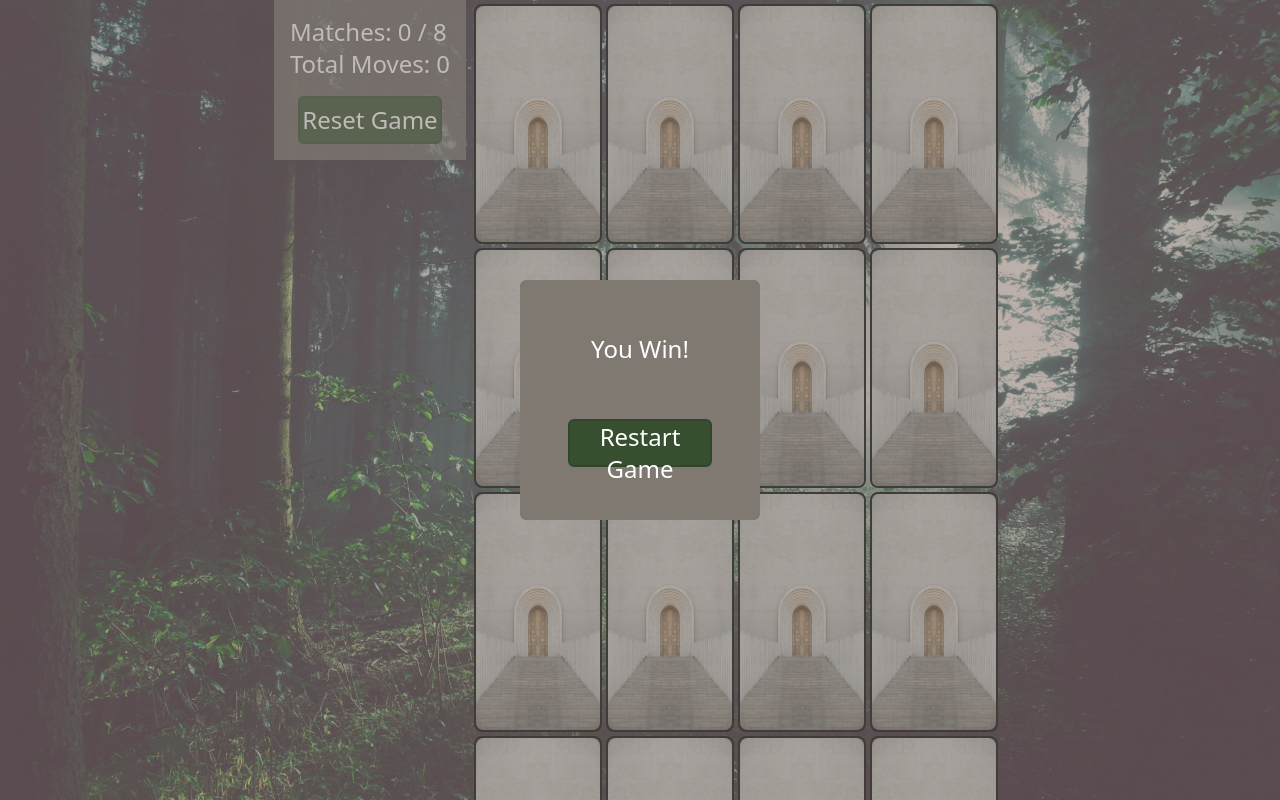
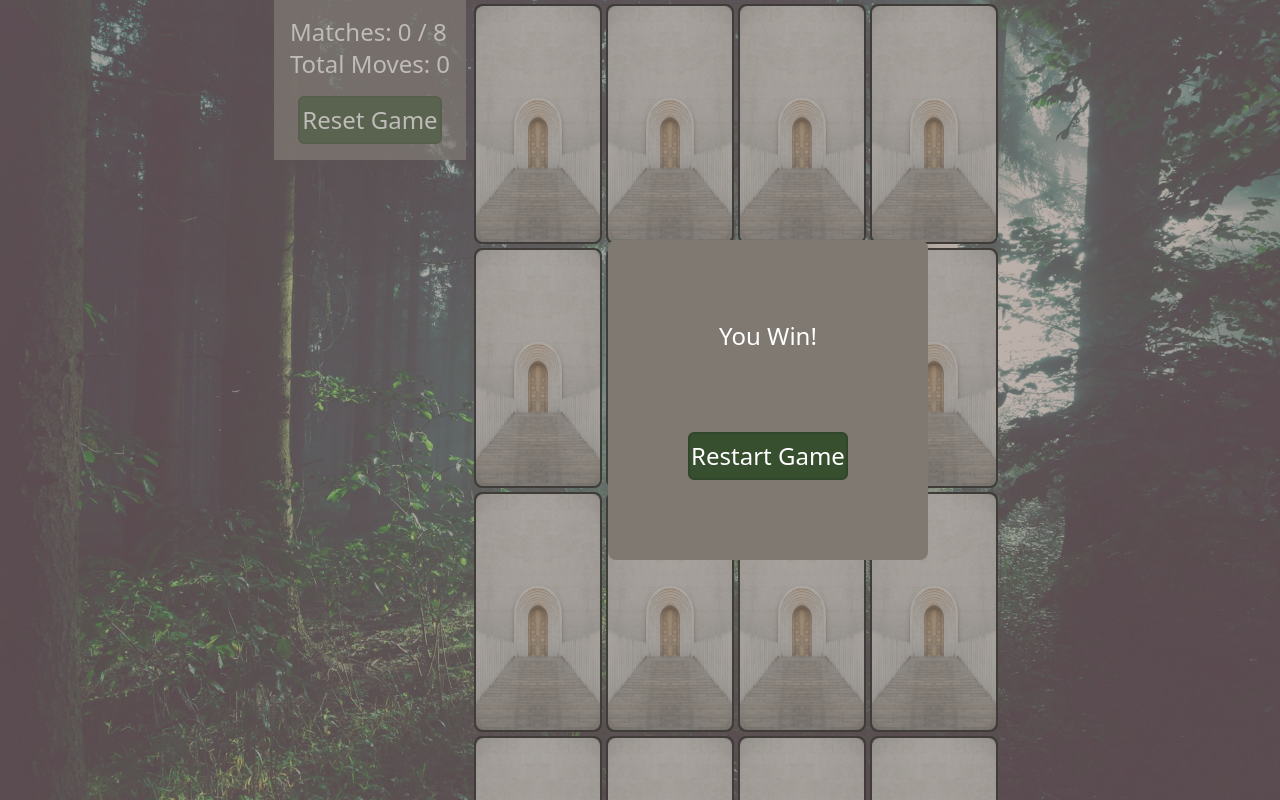
Before and after one commit to Ant-Shell/image-match-game, a Vue app: page / in a window 1280 px wide. Built offline with nearby package versions, Linux system fonts and the light colour scheme.

Commit message:
Add responsiveness for div and button

```diff
--- a/src/components/Winner.vue
+++ b/src/components/Winner.vue
@@ -4,11 +4,11 @@
 <template>
   <section class="z-10 absolute w-full h-full bg-[#7f7972]/50">
     <div class="text-white md:text-xl lg:text-2xl w-full h-full flex flex-col items-center justify-center">
-      <div class="w-60 h-60 flex flex-col items-center justify-evenly bg-[#7f7972] rounded-md">
+      <div class="w-60 h-60 md:w-72 md:h-72 md:ml-[20%] lg:w-80 lg:h-80 flex flex-col items-center justify-evenly bg-[#7f7972] rounded-lg">
         <h1 class="text-2xl">
           You Win!
         </h1>
-        <button class="w-28 md:w-36 h-10 md:h-12 border-2 bg-[#374F2F] border-[#304529] text-white md:text-xl lg:text-2xl
+        <button class="w-28 md:w-36 lg:w-40 h-10 md:h-12  border-2 bg-[#374F2F] border-[#304529] text-white md:text-xl lg:text-2xl
           hover:bg-[#4A6741] rounded-md">
           Restart Game
         </button>
```
